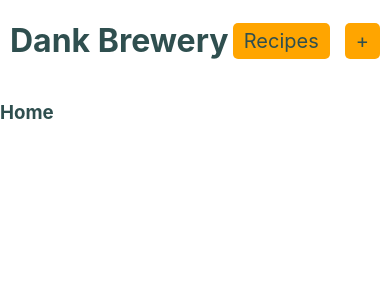
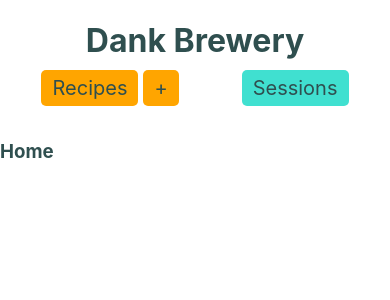
Before and after one commit to Jameson13B/utopia-brewing-journal, a React (Create React App) app: page / in a window 390 px wide. Shown: the top 300 px of the page. Built offline with nearby package versions, Linux system fonts and the light colour scheme; no server answers; the database is empty.

Commit message:
Added session button and styled for mobile

```diff
--- a/src/App.js
+++ b/src/App.js
@@ -41,6 +41,9 @@ class App extends React.Component {
             <NavBtn to="/recipes">Recipes</NavBtn>
             <NavBtn to="/new-recipe">+</NavBtn>
           </div>
+          <NavBtn to="/current-sessions" background="turquoise" hover="darkturquoise">
+            Sessions
+          </NavBtn>
           {/* <NavBtn to="/current-brews" background="turquoise" hover="darkturquoise">
             Current
           </NavBtn> */}
@@ -79,11 +82,21 @@ const Header = styled.div`
   max-width: 550px;
   @media (max-width: 500px) {
     padding: 0 10px;
+    flex-wrap: wrap;
+    justify-content: space-around;
+    padding-bottom: 15px;
+    h1 {
+      margin-bottom: 10px;
+      text-align: center;
+    }
   }
 `
 const Title = styled(Link)`
   color: darkslategrey;
   text-decoration: none;
+  @media (max-width: 500px) {
+    width: 100%;
+  }
 `
 const NavBtn = styled(Link)`
   background: ${props => props.background || 'orange'};
@@ -95,7 +108,7 @@ const NavBtn = styled(Link)`
   text-decoration: none;
   transition: background 0.5s;
   &:first-child {
-    margin-right: 15px;
+    margin-right: 5px;
   }
   :hover {
     background: ${props => props.hover || 'darkorange'};
```
